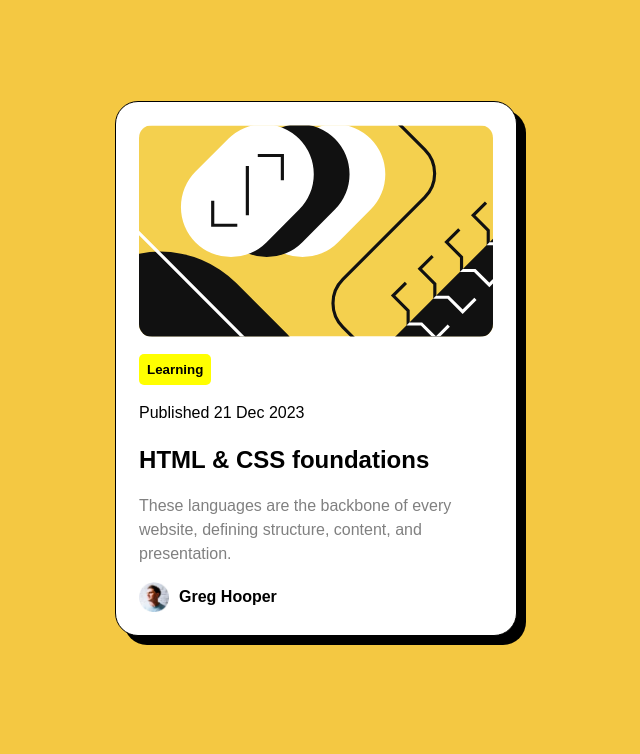
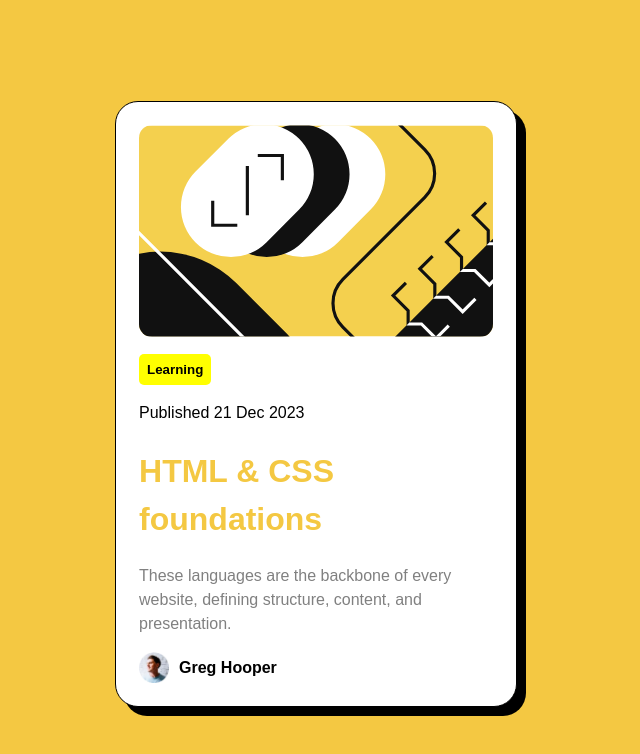
Before and after one commit to jayalakshmi-jk/Blog_Preview_Card, a plain HTML site: page index.html in a window 1280 px wide. In both pictures the pointer is over the element "HTML & CSS foundations". Shown: the whole page, without its empty margins (324-964 px from the left). Drawn offline with Linux system fonts and the light colour scheme.

Commit message:
file updated

```diff
--- a/index.html
+++ b/index.html
@@ -43,8 +43,10 @@ body{
   border-radius: 13px;
   width: 100%;
 }
-.content h1{
-  font-size: 1.5rem;
+.content h1:hover{
+  color: #f4c842;
+  cursor: pointer;
+
 }
 
 .btn input{
@@ -54,11 +56,16 @@ body{
     border: none;
     border-radius: 5px;
     padding: 8px;
+
 }
+.btn input:hover{
+      background-color: white;
+      transition: 1s;
+}
+
 .content p:nth-child(3){
   color: gray;
 }
-
 @media(max-width:768px){
 .whole{
     max-width: 384px;
```
